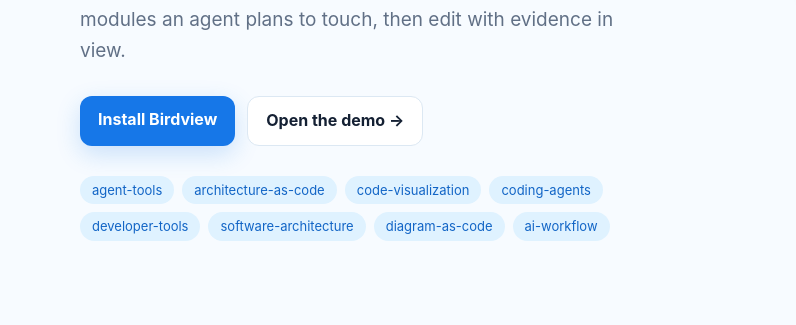
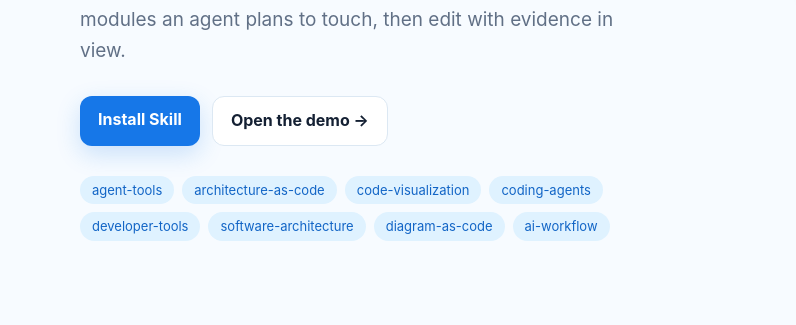
Before and after one commit to 899ms/birdview, a website: page docs/index.html in a window 1280 px wide. Shown: the part 475-800 px from the top of the page, 0-796 px from the left. Drawn offline with Linux system fonts and the light colour scheme.

Commit message:
feat(site): 添加 Skill 安装按钮 / Add an Install Skill button

```diff
--- a/docs/index.html
+++ b/docs/index.html
@@ -21,7 +21,7 @@
         <p class="eyebrow">ARCHITECTURE FIRST · AGENT READY</p>
         <h1>Stop letting AI code blind. <em>Change the flow.</em></h1>
         <p class="lede">Use the Birdview Skill to map the architecture first, expose the modules an agent plans to touch, then edit with evidence in view.</p>
-        <div class="actions"><a class="button primary" href="installation.md">Install Birdview</a><a class="button secondary" href="https://github.com/Qiuner/birdview/blob/main/examples/harness-activity.html">Open the demo →</a></div>
+        <div class="actions"><a class="button primary" href="installation.md">Install Skill</a><a class="button secondary" href="https://github.com/Qiuner/birdview/blob/main/examples/harness-activity.html">Open the demo →</a></div>
         <div class="topics" aria-label="Project topics"><span>agent-tools</span><span>architecture-as-code</span><span>code-visualization</span><span>coding-agents</span><span>developer-tools</span><span>software-architecture</span><span>diagram-as-code</span><span>ai-workflow</span></div>
       </div>
       <div class="hero-art"><div class="halo"></div><img src="brand/logo-512.png" alt="Birdview bird mascot"><p>Map first.<br><strong>Move with confidence.</strong></p></div>
```
